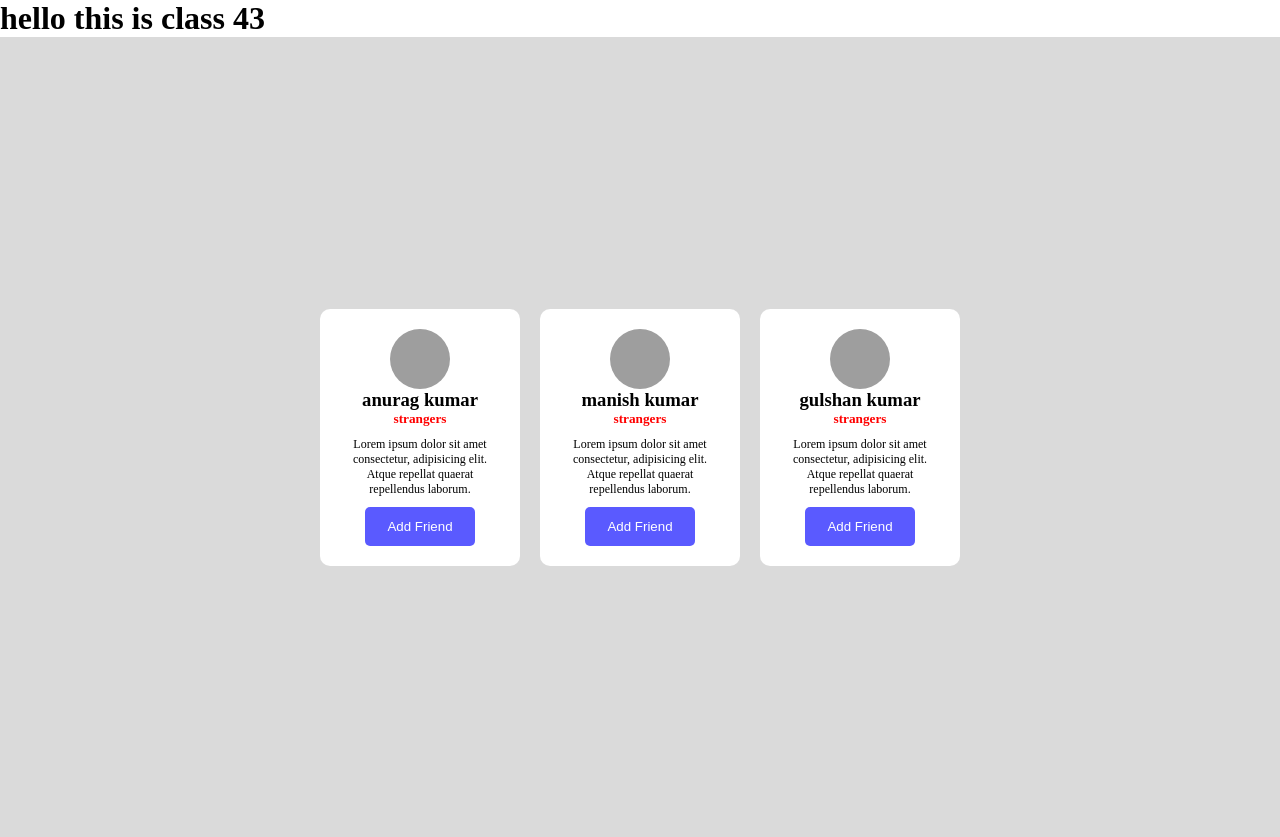
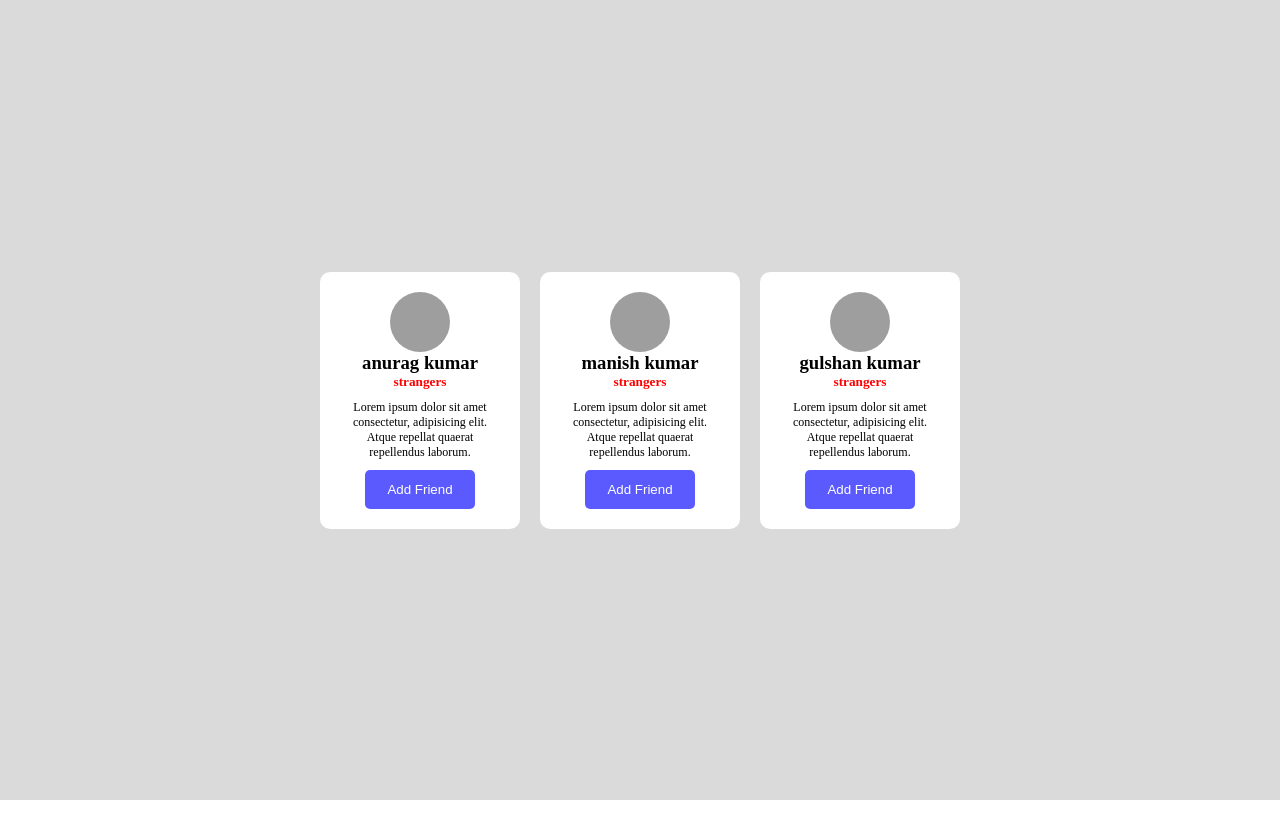
Before and after one commit to anu-com/s_project-12, a plain HTML site: page index.html in a window 1280 px wide. After the commit the page ends 800 px from the top, so only its background shows below. Drawn offline with Linux system fonts and the light colour scheme; grey boxes are pictures that could not be loaded.

Commit message:
Update index.html

```diff
--- a/index.html
+++ b/index.html
@@ -7,7 +7,6 @@
     <link rel="stylesheet" href="style.css">
 </head>
 <body>
-    <h1>hello this is class 43 </h1>
     <div id="main">
     </div>
 
```
